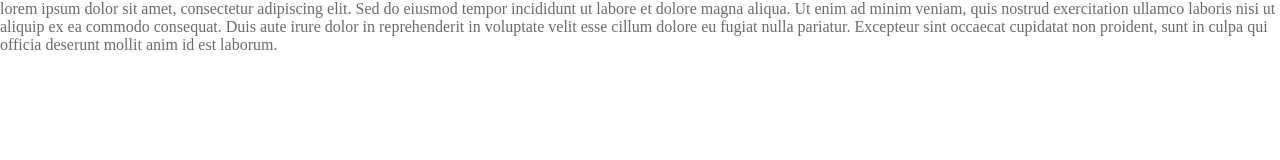
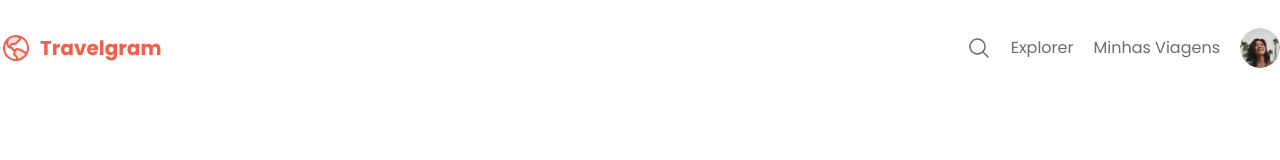
Before and after one commit to vsanchesp/TravelGram, a plain HTML site: page index.html in a window 1280 px wide. Drawn offline with Linux system fonts and the light colour scheme; files that its build step writes are made by us from their sources; files whose address does not match are found by name.

Commit message:
Iniciando o git

```diff
--- a/index.html
+++ b/index.html
@@ -1,15 +1,43 @@
 <!DOCTYPE html>
 <html lang="pt-br">
 <head>
+    <link rel="preconnect" href="https://fonts.googleapis.com">
+    <link rel="preconnect" href="https://fonts.gstatic.com" crossorigin>
+
+
     <meta charset="UTF-8">
     <meta name="viewport" content="width=device-width, initial-scale=1.0">
     <title>TravelGram</title>
-    <link rel="stylesheet"  href="style.css">
+    <link rel="stylesheet" href="styles/style.css">
+
+    <link href="https://fonts.googleapis.com/css2?family=Poppins:wght@400;700&display=swap" rel="stylesheet">
 
 </head>
 <body>
-    <p>
-        lorem ipsum dolor sit amet, consectetur adipiscing elit. Sed do eiusmod tempor incididunt ut labore et dolore magna aliqua. Ut enim ad minim veniam, quis nostrud exercitation ullamco laboris nisi ut aliquip ex ea commodo consequat. Duis aute irure dolor in reprehenderit in voluptate velit esse cillum dolore eu fugiat nulla pariatur. Excepteur sint occaecat cupidatat non proident, sunt in culpa qui officia deserunt mollit anim id est laborum.
-    </p>
+    <nav>
+        <a href="#" id="logo">
+            <img src="assets/imgs/logo.svg" alt="TravelGram Logo">
+        </a>
+
+        <ul id="primary-menu">
+            <li>
+                <a href="#">
+                    <img src="assets/icons/search.svg" alt="icone de lupa">
+                </a>
+            </li>
+
+            <li><a href="#">Explorer</a></li>
+            <li><a href="#">Minhas Viagens</a></li>
+            <li>
+                <a href="#">
+                    <img src="assets/Profile pic.png" alt="Foto perfil">
+                </a>
+            </li>
+
+        </ul>
+    </nav>
+    <header>
+
+    </header>
 </body>
 </html>
--- a/styles/global.css
+++ b/styles/global.css
@@ -12,9 +12,26 @@
  --shape-transparency: #ffffff91;
  --text-color-primary:  #313131;
  --text-color-secundary: #6C6C6C;
-}
+
+
+ --font-family: 'Poppins', sans-serif;
+ --text-lg: bold 32px/125% var(--font-family);
+ --text: 16px/1.5 var(--font-family);
+ --text-md: 14px/175% var(--font-family);
+ --text-sm: 12px/175% var(--font-family);}
 
 body {
+    font: var(--text);
     color: var(--text-color-secundary);
     background-color: var(--background-color);
 }
+
+a {
+    text-decoration: none;
+    color: inherit;
+}
+
+a:hover {
+ color: var(--brand-color);
+ text-decoration: underline;
+}
--- /dev/null
+++ b/styles/nav.css
@@ -0,0 +1,26 @@
+nav {
+    display: flex;
+
+    justify-content: space-between;
+    align-items: center;
+
+    line-height: 0;
+    padding-block: 20px;
+
+}
+
+nav ul {
+    display: flex;
+    list-style: none;
+    align-items: center;
+    gap: 20px;
+
+    padding-block: 8px;
+}
+
+nav ul li:last-child img {
+    width: 40px;
+    height: 40px;
+    object-fit: cover;
+    border-radius: 50%;
+}
--- a/styles/style.css
+++ b/styles/style.css
@@ -1 +1,2 @@
 @import url(global.css);
+@import url(nav.css);
```
Also changed, not shown: assets/Profile pic.png (added), assets/icons/search.svg (added), assets/imgs/logo.svg (added).
